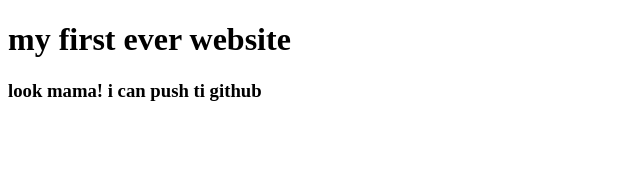
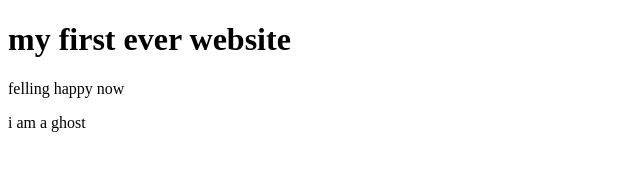
Before and after one commit to arefinhassan/my-first-website, a plain HTML site: page index.html in a window 1280 px wide. Shown: the whole page, without its empty margins (0-640 px from the left). Drawn offline with Linux system fonts and the light colour scheme.

Commit message:
ghost added

```diff
--- a/index.html
+++ b/index.html
@@ -7,6 +7,7 @@
 </head>
 <body>
     <h1>my first ever website</h1>
-    <h3>look mama! i can push ti github</h3>
+    <p>felling happy now</p>
+    <p>i am a ghost</p>
 </body>
 </html>
```
